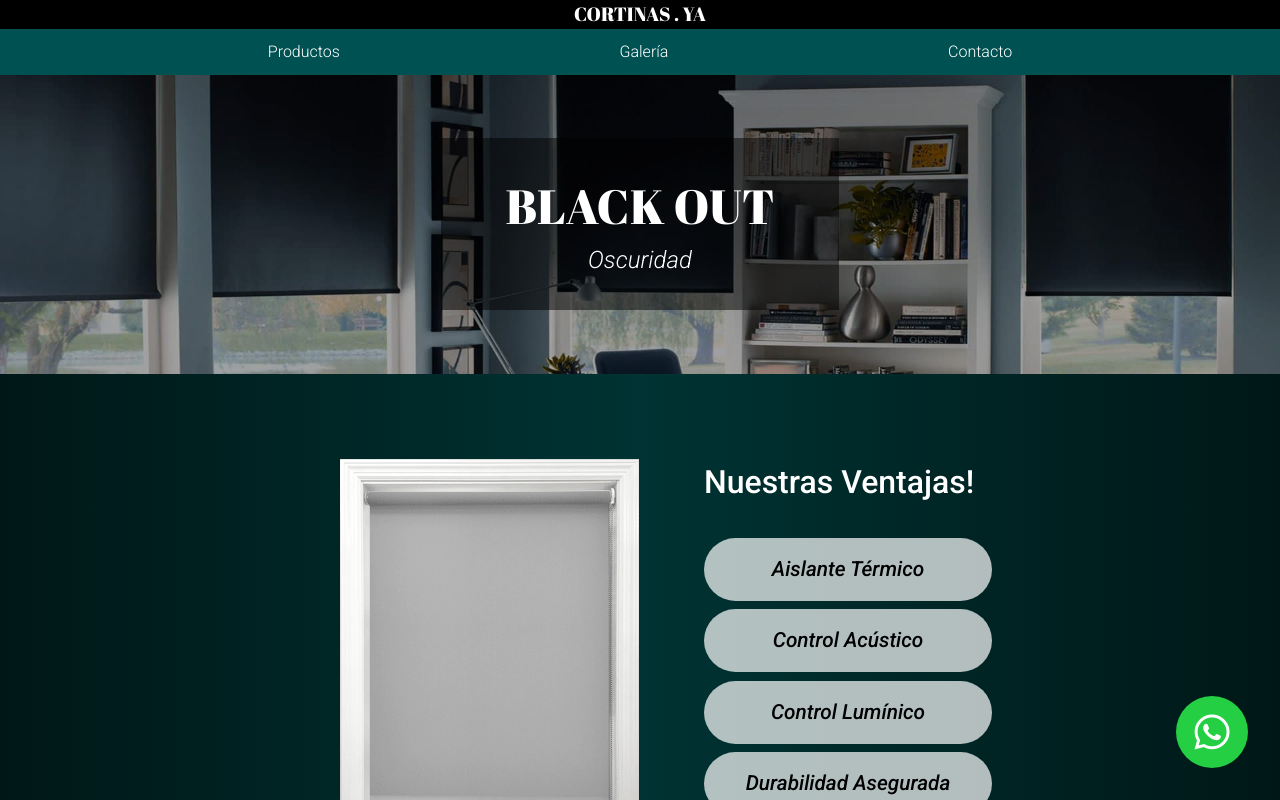
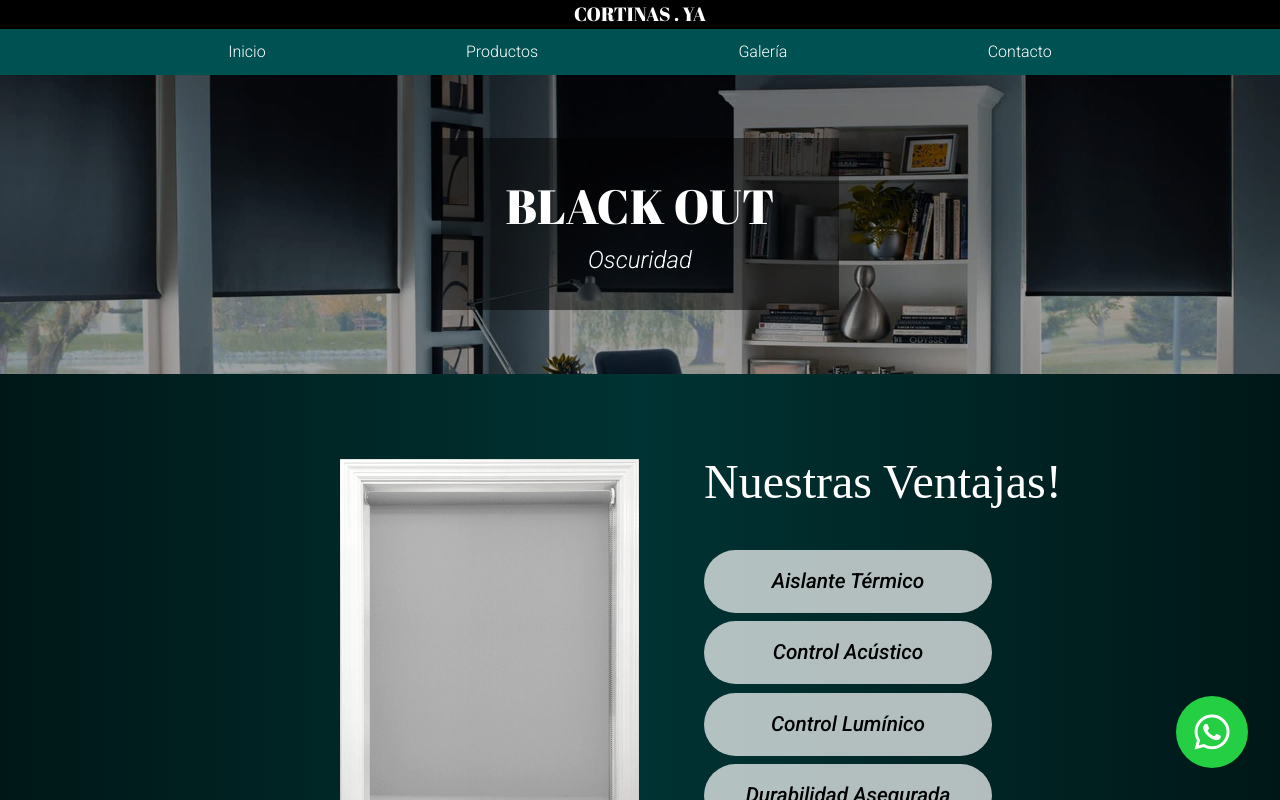
Before and after one commit to ezequielccjl/Cortinas-app, a React (Create React App) app: page /productos/blackout in a window 1280 px wide. Shown: the top 800 px of the page. Built offline with nearby package versions, Linux system fonts and the light colour scheme; a web font is replaced by a local one.

Commit message:
Boton Inicio

```diff
--- a/src/CSS/producto.css
+++ b/src/CSS/producto.css
@@ -142,7 +142,8 @@
 }
 
 .ventajas_titulo{
-    font-size: 2rem;
+    font-family: "Abril Farface", serif;
+    font-size: 3rem;
     margin-bottom: 2rem;
 }
 
--- a/src/components/Navbar.js
+++ b/src/components/Navbar.js
@@ -71,7 +71,7 @@ export const Navbar = () => {
     }
 
     function calculoHeight() {
-        console.log("SE EJECUTA EL CALCULO HEIGHT")
+        //console.log("SE EJECUTA EL CALCULO HEIGHT")
         if(nav !== null && landing !==null){
             navH = nav.clientHeight
             landingH = landing.clientHeight;
@@ -115,6 +115,11 @@ export const Navbar = () => {
                 </div>
                 <div className="nav-menu" >
                     <ul className="nav-ul">
+                        <li className="nav-link">
+                            <Link to="/">
+                                Inicio
+                            </Link>
+                        </li>
                         <li className="nav-link nav-link-catalogo">
                             Productos
                         </li>
@@ -136,6 +141,11 @@ export const Navbar = () => {
             </div>
             <div className="cont_menu_resp">
                 <ul className="ul_resp">
+                    <li className="op_resp" onClick={catalogoHandlerArrow}>
+                        <Link to="/">
+                            Inicio
+                        </Link>
+                    </li>
                     <li onClick={catalogoHandlerResp} className="op_resp op_resp_catalogo">
                         Productos
                     </li>
```
